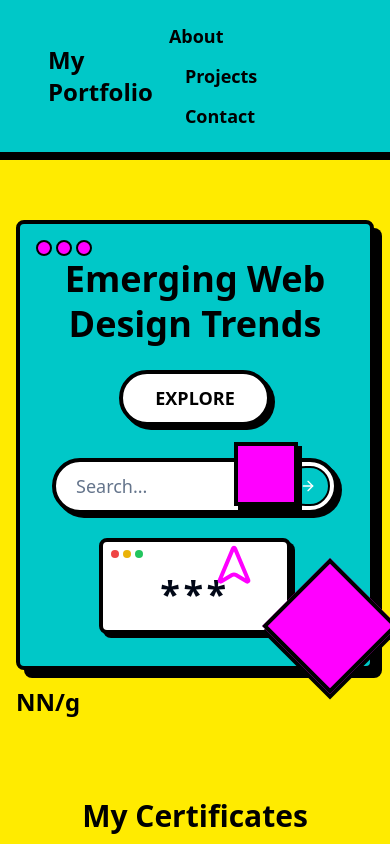
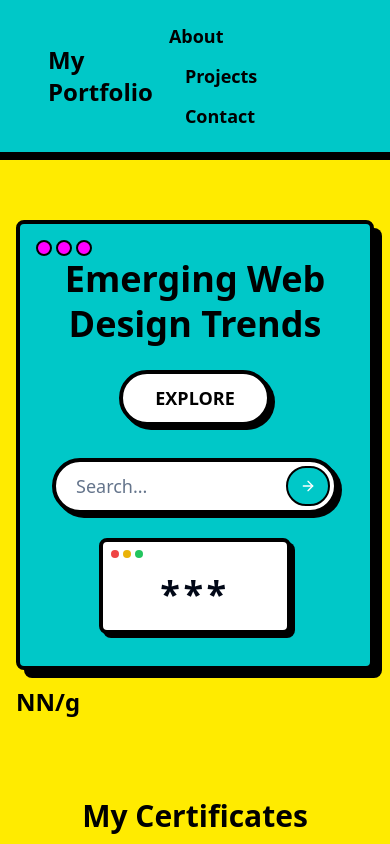
Before and after one commit to mkdm54/fortofolio, a React (Vite) app: page / in a window 390 px wide. Shown: the top 844 px of the page. Built offline with nearby package versions, Linux system fonts and the light colour scheme.

Commit message:
[dyad] Membuat situs web portofolio responsif - wrote 1 file(s)

```diff
--- a/src/components/HeroSection.tsx
+++ b/src/components/HeroSection.tsx
@@ -63,15 +63,15 @@ const HeroSection = () => {
               </div>
             </div>
 
-            {/* Abstract Shapes and Cursor */}
-            <div className="absolute -bottom-10 -right-10 lg:bottom-auto lg:right-auto lg:top-1/2 lg:-translate-y-1/2 lg:mr-16">
+            {/* Abstract Shapes and Cursor - Hidden on small screens */}
+            <div className="absolute hidden sm:block -bottom-10 -right-10 lg:bottom-auto lg:right-auto lg:top-1/2 lg:-translate-y-1/2 lg:mr-16">
               <div className="w-24 h-24 border-4 border-portfolio-black rotate-45 bg-portfolio-pink shadow-[4px_4px_0px_0px_rgba(0,0,0,1)]"></div>
             </div>
-            <div className="absolute -top-10 right-10 lg:top-auto lg:right-auto lg:bottom-1/4 lg:ml-16">
+            <div className="absolute hidden sm:block -top-10 right-10 lg:top-auto lg:right-auto lg:bottom-1/4 lg:ml-16">
               <div className="w-16 h-16 border-4 border-portfolio-black bg-portfolio-pink shadow-[4px_4px_0px_0px_rgba(0,0,0,1)]"></div>
             </div>
             {/* Cursor/Triangle shape */}
-            <div className="absolute bottom-10 right-20 lg:bottom-auto lg:right-auto lg:top-3/4 lg:mr-24">
+            <div className="absolute hidden sm:block bottom-10 right-20 lg:bottom-auto lg:right-auto lg:top-3/4 lg:mr-24">
               <MousePointer2 className="w-12 h-12 text-portfolio-pink rotate-45" />
             </div>
           </div>
```
